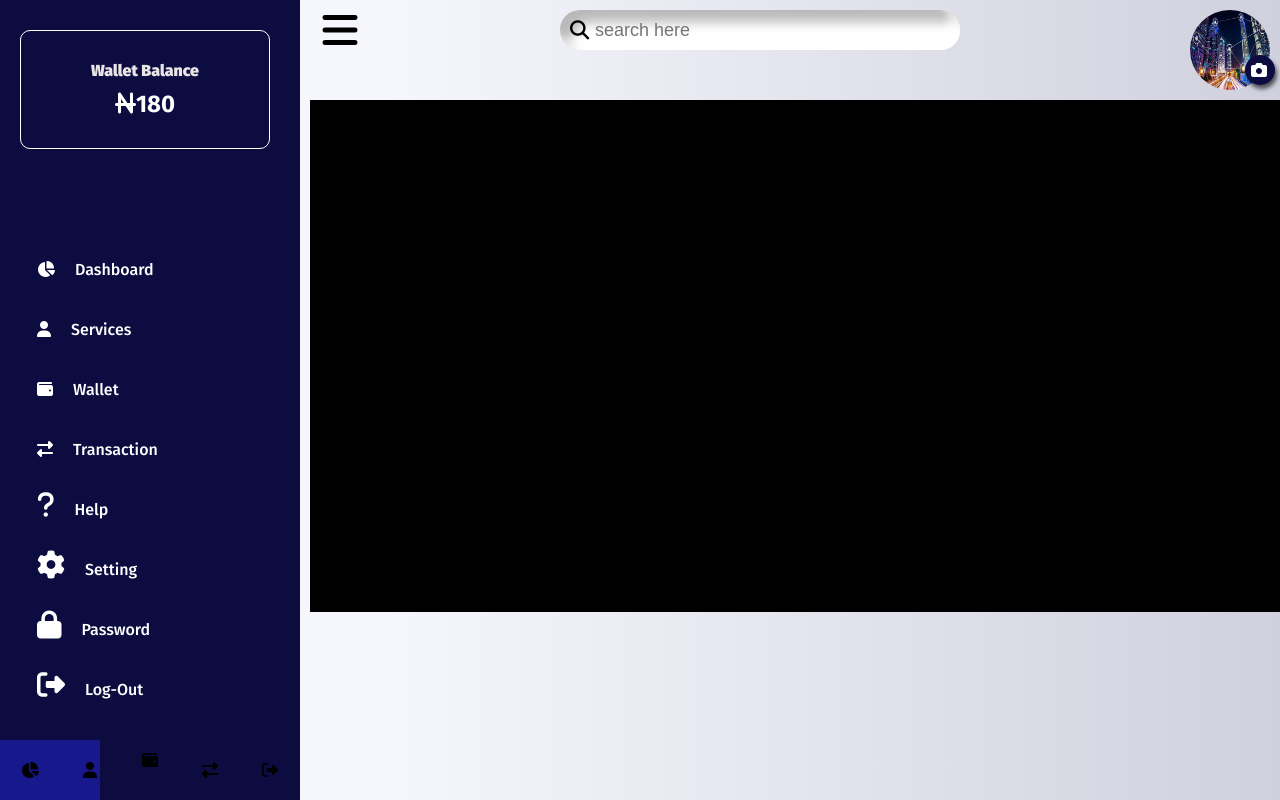
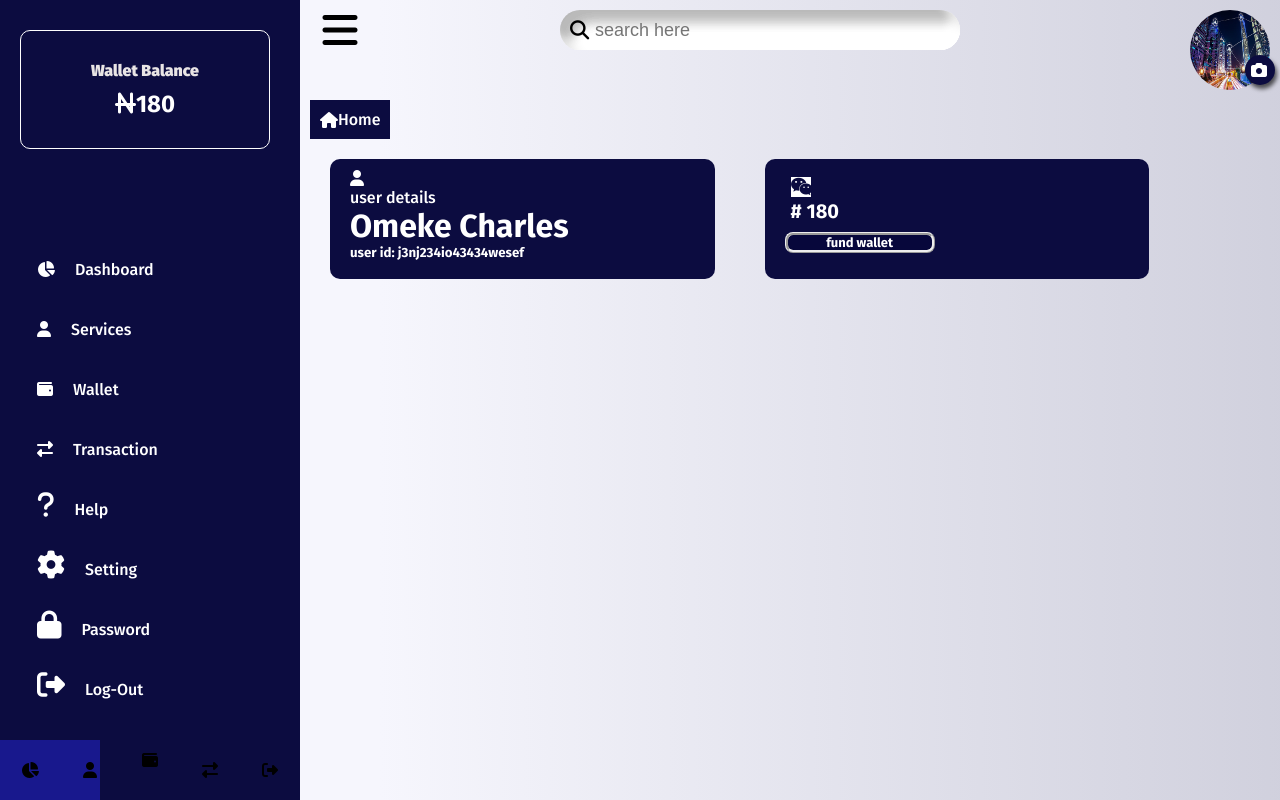
Before and after one commit to Richard-Raph/dataPlug, a plain HTML site: page dashboard.html in a window 1280 px wide. Shown: the top 800 px of the page. Drawn offline with Linux system fonts and the light colour scheme; a web font is replaced by a local one.

Commit message:
christian commit

```diff
--- a/dashboard.css
+++ b/dashboard.css
@@ -228,12 +228,88 @@ body{
 
   .content-body{
     position: absolute;
-    background-color: black;
+    background-color: transparent;
     width: 80%;
     aspect-ratio: 16/8;
     top: 100px;
 
   }
+  /* ========christian====== */
+  .home{
+    background-color: var(--bg-color-1);
+    justify-content: center;
+    align-items: center;
+    text-align: center;
+    width: max-content;
+    padding: 10px 10px;
+    display: flex;
+    padding-top: 5px 5px;
+  }
+  .home .fa-home{
+    color: white;
+
+  }
+  .home {
+    color: white;
+   }
+
+
+
+   .user-info{
+    display: flex;
+    background-color: transparent;
+    width: 80%;
+    position: relative;
+    margin-left: 20px;
+    margin-top: 20px;
+    gap: 50px;
+  }
+  .user-info .user-details{
+    width: 50%;
+    height: 120px;
+    background-color: var(--bg-color-1);
+    color: white;
+    gap: 50px;
+    padding: 10px 20px;
+    border-radius: 10px;
+  }
+ .user-details h3{
+  border-style: ridge;
+  background-color: rgb(7, 7, 59);
+  color: white;
+  align-content: center;
+  width: 150px;
+  text-align: center;
+  border-radius: 8px;
+  font-size: small;
+
+
+  }
+  .user-details2 >i{
+    background-color: white;
+    color: var(--bg-color-1);
+    width: 20px;
+    justify-content: center;
+
+
+
+
+  }
+  .user-details2{
+    font-size: 1.25rem;
+    font-weight: bold;
+    margin-bottom: 3px;
+    top: 5px;
+    padding: 6px 6px;
+
+}
+
+
+
+
+
+
+
 
   /* ==============================search=================================== */
   .search{
--- a/dashboard.html
+++ b/dashboard.html
@@ -1,5 +1,6 @@
 <!DOCTYPE html>
 <html lang="en">
+
 <head>
     <meta charset="UTF-8">
     <meta name="viewport" content="width=device-width, initial-scale=1.0">
@@ -16,6 +17,7 @@
     <!-- ===================================our style sheet ============================== -->
     <link rel="stylesheet" href="dashboard.css">
 </head>
+
 <body>
     <!-- ========================================pre-loader========================================= -->
     <!-- <div class="preloader">
@@ -121,14 +123,36 @@
             </div>
             <div class="content-body">
                 <div class="home">
+                    <i class="fas fa-home" aria-hidden="true"></i>
+                    <p>Home</p>
+                </div>
+                <div class="user-info">
+                    <div class="user-details">
+                        <i class="fa fa-user"></i>
+                        <p>user details</p>
+                        <h1>Omeke Charles</h1>
+                        <h5>user id: j3nj234io43434wesef</h5>
 
-            <i class="fa fa-home"></i>
-            <p>Home</p>
-
-            <i class="fas fa-home" aria-hidden="true"></i>
 
                     </div>
+
+
+                    <div class="user-details">
+                        <div class="user-details2">
+                            <i class="fa fa-wechat"></i>
+                            <p># 180</p>
                         </div>
+                        <h3>fund wallet</h3>
+                    </div>
+
+
+
+                </div>
+
+
+
+
+
             <nav>
                 <ul>
                     <li><i class="fa fa-pie-chart"></i></li>
@@ -148,4 +172,5 @@
     <!-- <script src="pre-loader.js"></script> -->
     <script src="profile.js"></script>
 </body>
+
 </html>
```
Lines whose indentation alone changed are shown as unchanged.
